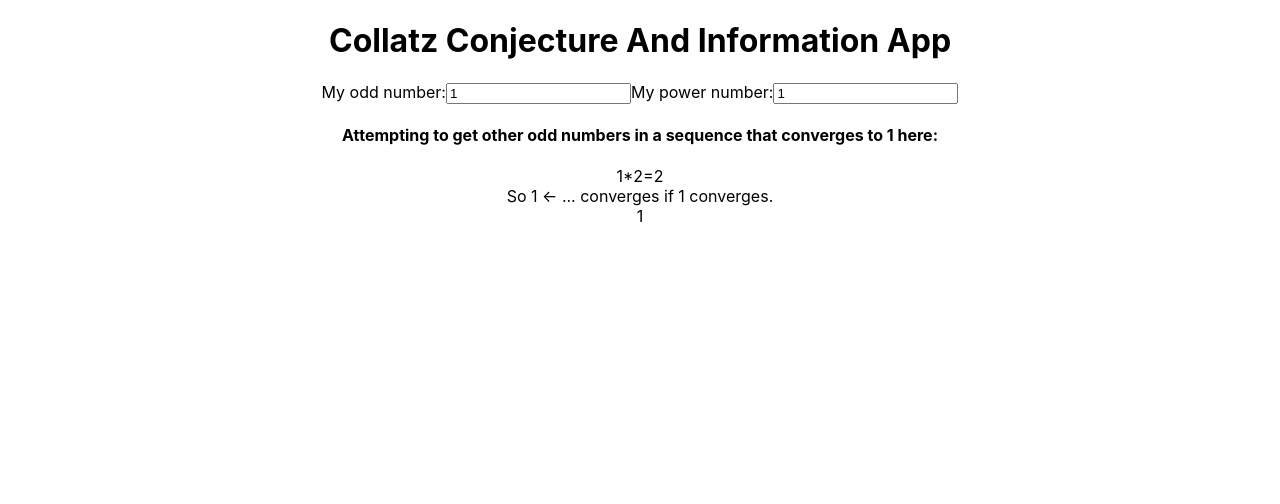
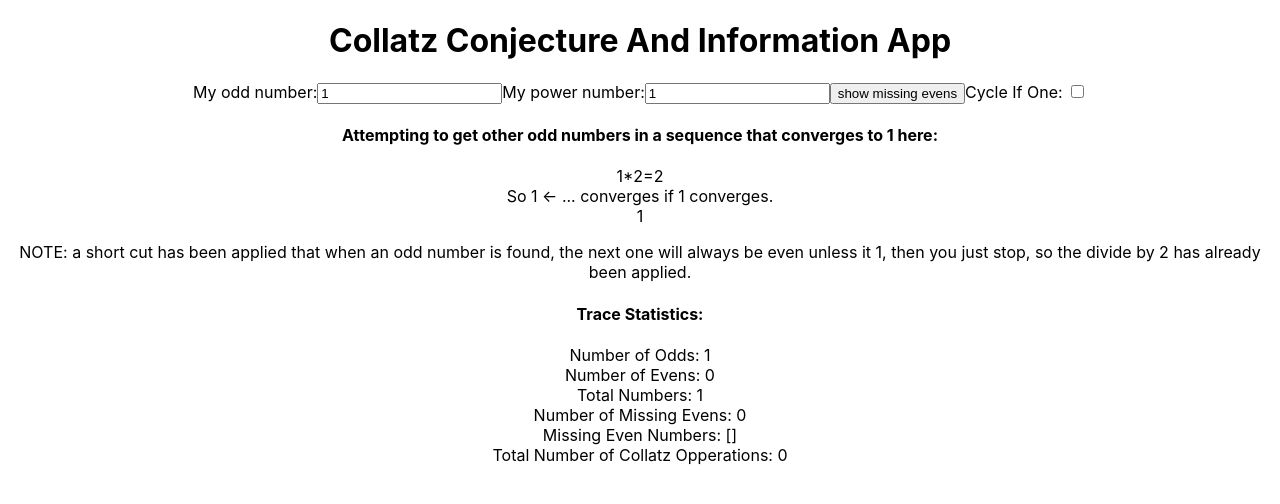
Before and after one commit to ckelly38/collatzconj, a React (Create React App) app: page / in a window 1280 px wide. Shown: the top 504 px of the page. Built offline with nearby package versions, Linux system fonts and the light colour scheme.

Commit message:
this adds statistics section to the bottom about the trace as for the next part in the proof it is heavy talking about the number of collatz opperations.

```diff
--- a/src/App.js
+++ b/src/App.js
@@ -7,6 +7,8 @@ function App() {
   let [mynum, setMyNum] = useState(1);
   let [mypow, setMyPow] = useState(1);
   let [errmsg, setErrorMessage] = useState("");
+  let [calcmisevns, setCalcMisEvns] = useState(false);
+  let [cycleifone, setCycleIfOne] = useState(false);
   //let [myxvals, setMyXVals] = useState([]);
   const cc = new commonclass();
   function genFirstString(a, b, num)
@@ -54,10 +56,16 @@ function App() {
       else return ((3*num) + 1*((0 < num) ? 1 : -1))/2;
     }
   }
-  function goCollatzUntilStop(num)
+  function goCollatzUntilStop(num, cycleifone=false)
   {
     cc.valMustBeAnInt(num, "num");
-    if (num === 1 || num === -1 || num === 0) return [num];
+    cc.valMustBeBool(cycleifone, "cycleifone");
+    if (num === 1 || num === -1)
+    {
+      if (cycleifone) return [num, ...goCollatzUntilStop(getNextCollatzNum(num, false))];
+      else return [num];
+    }
+    else if (num === 0) return [0];
     else return [num, ...goCollatzUntilStop(getNextCollatzNum(num, true))];
   }
   //function addVal(mval)
@@ -171,6 +179,49 @@ function App() {
     }
   }
   console.log("APP: myfinxvali = " + myfinxvali);
+  console.log("APP: cycleifone = " + cycleifone);
+  console.log("APP: calcmisevns = " + calcmisevns);
+
+  const myresopslist = goCollatzUntilStop(mynum, cycleifone);
+  const mydispresliststr = myresopslist.join(" -> ");
+  const totalnums = myresopslist.length;
+  //note: the display list is minus evens for the odds.
+  //so for every odd except 1: there is a missing even on this list.
+  //5 -> 16 -> 8 -> 4 -> 2 -> 1 (orig list has 6 items 5 opps)
+  //     1     2    3    4    5
+  //5 -> 8 -> 4 -> 2 -> 1 (displayed list has 5 items 5 opps (you need to count missing evens))
+  //     1    2    3    4
+  //7 -> 22 -> 11 -> 34 -> 17 -> 52 -> 26 -> 13 -> 40 -> 20 -> 10 -> 5 -> 16 -> 8 -> 4 -> 2 -> 1
+  //     1     2     3     4     5     6     7     8     9     10    11   12   13    14   15   16
+  //     1           2           3                 4                      5
+  //2(numodds - 1) + numevens = totalops
+  //2numodds - 2 + numevens = totalops
+  //numodds + numodds - 2 + numevens = totalops
+  //NOTE: numodds + numevens = totalnums
+  //numodds + totalnums - 2 = totalops
+  //NOTE: numodds - 1 = finnumodds
+  //numodds + totalnums - 1 - 1 = totalops
+  //numodds - 1 + totalnums - 1 = totalops
+  //finnumodds + totalnums - 1 = totalops
+  //totalops = origlist.length - 1
+  //2 + 2 - 2 + 3 = 5
+
+  //previous value of the accumulator not previous value in the array my mistake on VSCode.
+  //however previous value of the accumulator will be the the first value of the array
+  //if the accumulator is not specifically initialized to zero.
+  const numodds = myresopslist.reduce((previousValue, currentValue, currentIndex) =>
+    previousValue + ((currentValue%2 === 1) ? 1 : 0), 0);
+  //NOTE on filter on JS: if true keep it else exclude it
+  const myoddnums = myresopslist.filter((mval, mindx) => (mval%2 === 1));
+  const missingevens = (calcmisevns ? myoddnums.map((mval, mindx) => mval*3+1)
+    .filter((mval, mindx) => (mindx + 1 < myoddnums.length)) : []);
+  const finnumodds = numodds - 1;
+  const numevens = totalnums - numodds;
+  const totalops = totalnums + finnumodds - 1;
+  const dispnote = "NOTE: a short cut has been applied that when an odd number is found, the next " +
+    "one will always be even unless it 1, then you just stop, so the divide by 2 has already been " +
+    "applied.";
+  //console.log("APP: numodds = " + numodds);
 
   //want the x vals that converge... so we can tell the user so x, y, z, ... converges...
   //then we want to display the pattern Sn - (Sn-1) = x * 2 ^ (2n+or-0 or 1 or 2)
@@ -201,6 +252,11 @@ function App() {
       <input id="mypower" name="mypower" type="number" min={1} step={1} value={mypow}
         onChange={(event) => setMyPow(Number(event.target.value))}
         placeholder="enter an integer power" />
+      <button onClick={(event) => setCalcMisEvns(!calcmisevns)}>
+        {calcmisevns ? "hide" : "show"} missing evens</button>
+      {((mynummag === 1) ? <><label htmlFor="cycifone" name="cycifonelbl">Cycle If One: </label>
+      <input type="checkbox" name="cycifone" id="cycifone" checked={cycleifone}
+        onChange={(event => setCycleIfOne(!cycleifone))} /></>:null)}
       <h4>Attempting to get other odd numbers in a sequence that converges to {mynum} here:</h4>
       {(cc.isVarEmptyOrNull(errmsg) ? <div style={{blckstr}}>
         {myfinelems}</div>: <p style={{color: "red"}}>{errmsg}</p>)}
@@ -223,7 +279,15 @@ function App() {
         </div>
         <h5>NOTE: On both of those above n is a non-negative integer.</h5>
       </div>)}
-      <div>{goCollatzUntilStop(mynum).join(" -> ")}</div>
+      <div>{mydispresliststr}</div>
+      <p>{dispnote}</p>
+      <h4>Trace Statistics:</h4>
+      <div>Number of Odds: {numodds}</div>
+      <div>Number of Evens: {numevens}</div>
+      <div>Total Numbers: {totalnums}</div>
+      <div>Number of Missing Evens: {finnumodds}</div>
+      <div>Missing Even Numbers: [{missingevens.join(", ")}]</div>
+      <div>Total Number of Collatz Opperations: {totalops}</div>
     </div>
   );
 }
```
